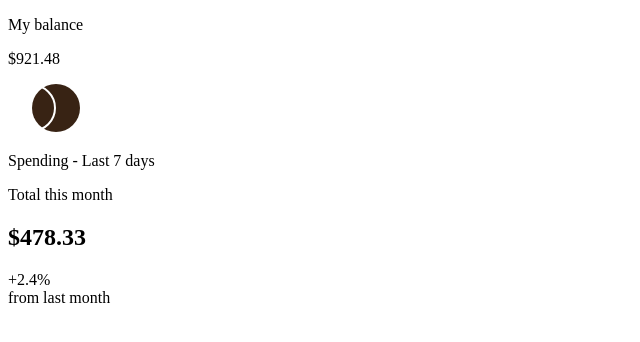
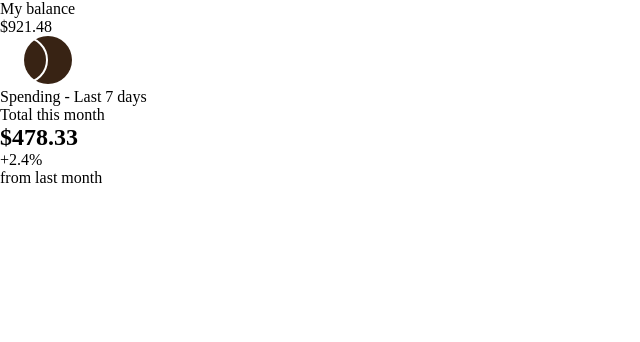
Before and after one commit to Erick559/Expense-tracker-component, a plain HTML site: page index.html in a window 1280 px wide. Shown: the whole page, without its empty margins (0-640 px from the left). Drawn offline with Linux system fonts and the light colour scheme.

Commit message:
fix: Css reset;

```diff
--- a/style.css
+++ b/style.css
@@ -1 +1,8 @@
 @import url('https://fonts.googleapis.com/css2?family=DM+Sans:ital,opsz,wght@0,9..40,100..1000;1,9..40,100..1000&display=swap');
+
+*{
+    padding:0;
+    margin:0;
+    box-sizing: border-box;
+    font-family: 'DM Sans' sans-serif;
+}
```
